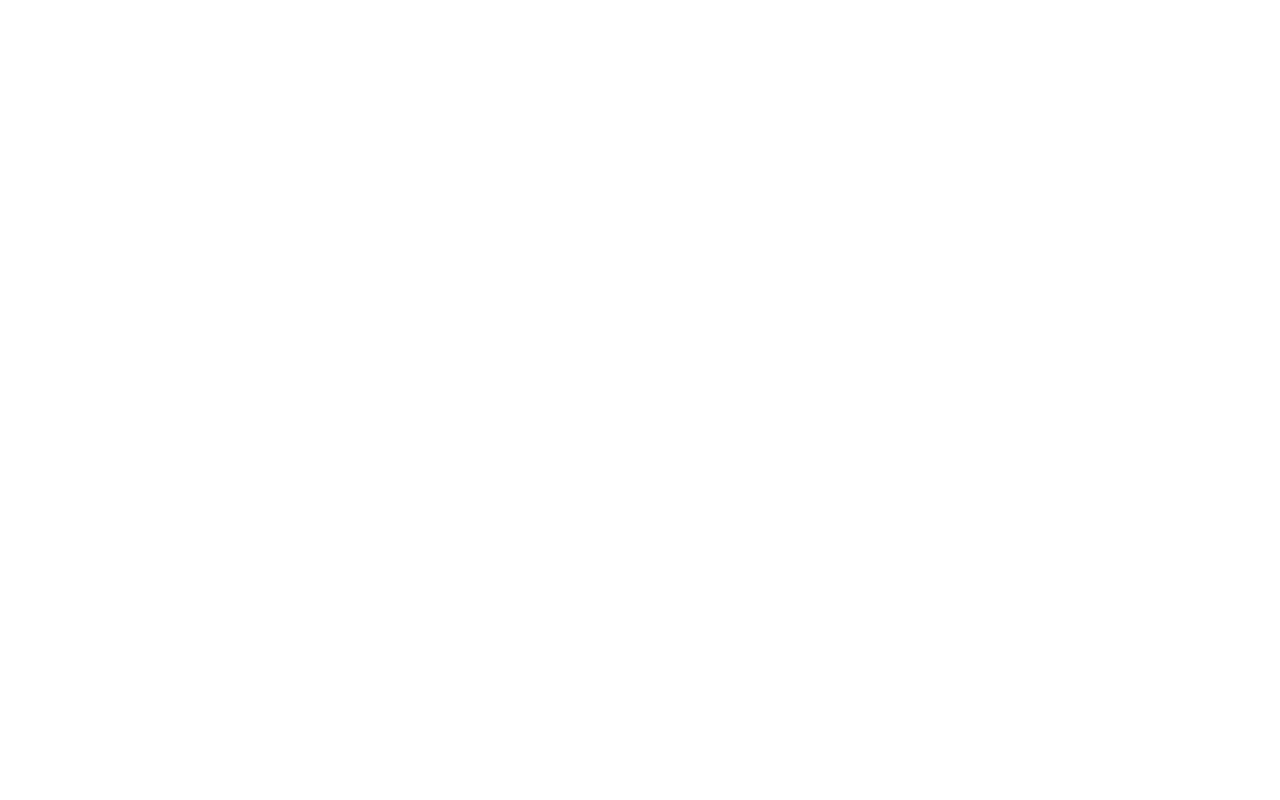
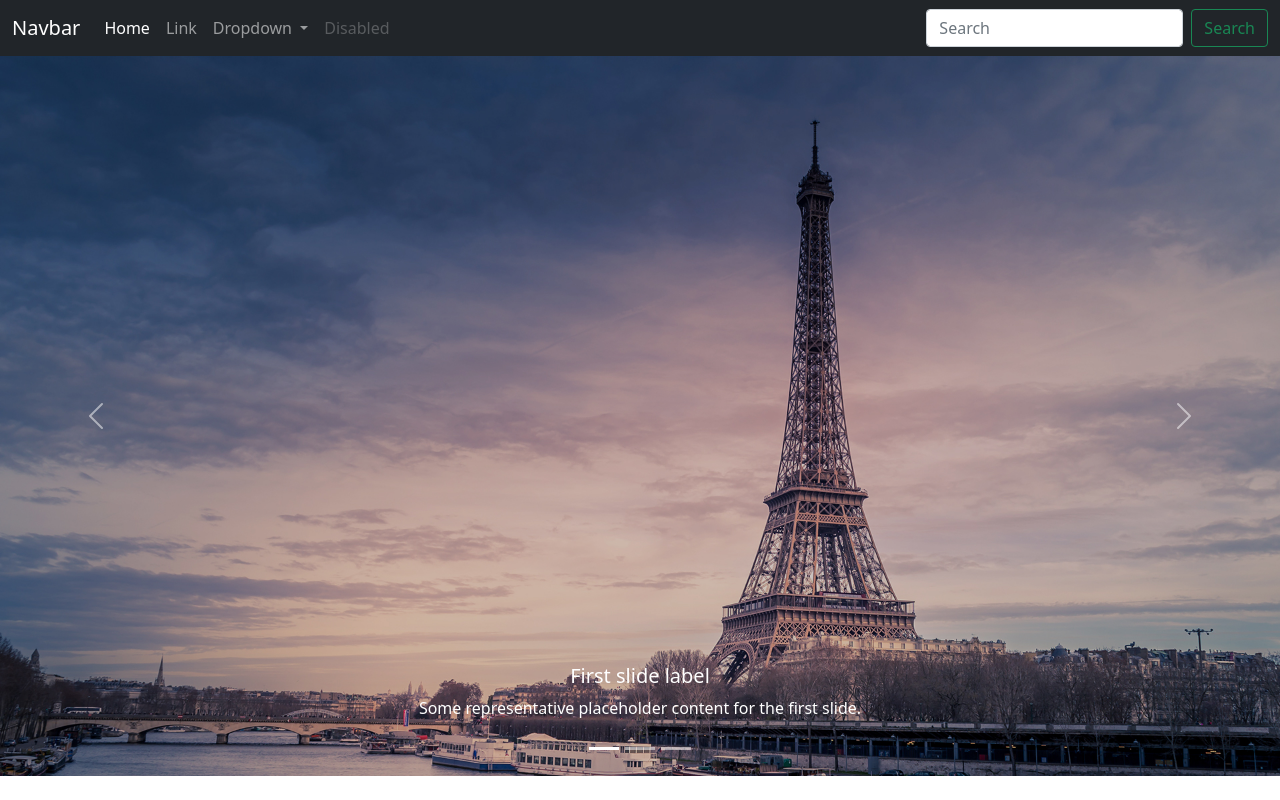
Before and after one commit to yousef-elsherbiny/teamwork-test, a plain HTML site: page index.html in a window 1280 px wide. Drawn offline with Linux system fonts and the light colour scheme.

Commit message:
header code added

```diff
--- a/index.html
+++ b/index.html
@@ -14,7 +14,84 @@
   <title>Document</title>
 </head>
 <body>
-
+  <header>
+    <nav class="navbar navbar-expand-lg bg-dark navbar-dark">
+      <div class="container-fluid">
+        <a class="navbar-brand" href="#">Navbar</a>
+        <button class="navbar-toggler" type="button" data-bs-toggle="collapse" data-bs-target="#navbarSupportedContent" aria-controls="navbarSupportedContent" aria-expanded="false" aria-label="Toggle navigation">
+          <span class="navbar-toggler-icon"></span>
+        </button>
+        <div class="collapse navbar-collapse" id="navbarSupportedContent">
+          <ul class="navbar-nav me-auto mb-2 mb-lg-0">
+            <li class="nav-item">
+              <a class="nav-link active" aria-current="page" href="#">Home</a>
+            </li>
+            <li class="nav-item">
+              <a class="nav-link" href="#">Link</a>
+            </li>
+            <li class="nav-item dropdown">
+              <a class="nav-link dropdown-toggle" href="#" id="navbarDropdown" role="button" data-bs-toggle="dropdown" aria-expanded="false">
+                Dropdown
+              </a>
+              <ul class="dropdown-menu" aria-labelledby="navbarDropdown">
+                <li><a class="dropdown-item" href="#">Action</a></li>
+                <li><a class="dropdown-item" href="#">Another action</a></li>
+                <li><hr class="dropdown-divider"></li>
+                <li><a class="dropdown-item" href="#">Something else here</a></li>
+              </ul>
+            </li>
+            <li class="nav-item">
+              <a class="nav-link disabled">Disabled</a>
+            </li>
+          </ul>
+          <form class="d-flex" role="search">
+            <input class="form-control me-2" type="search" placeholder="Search" aria-label="Search">
+            <button class="btn btn-outline-success" type="submit">Search</button>
+          </form>
+        </div>
+      </div>
+    </nav>
+  </header>
+  <div class="landing">
+    <div id="carouselExampleCaptions" class="carousel slide" data-bs-ride="false">
+      <div class="carousel-indicators">
+        <button type="button" data-bs-target="#carouselExampleCaptions" data-bs-slide-to="0" class="active" aria-current="true" aria-label="Slide 1"></button>
+        <button type="button" data-bs-target="#carouselExampleCaptions" data-bs-slide-to="1" aria-label="Slide 2"></button>
+        <button type="button" data-bs-target="#carouselExampleCaptions" data-bs-slide-to="2" aria-label="Slide 3"></button>
+      </div>
+      <div class="carousel-inner">
+        <div class="carousel-item active">
+          <img src="images/slideshow-1.jpg" class="d-block w-100" alt="...">
+          <div class="carousel-caption d-none d-md-block">
+            <h5>First slide label</h5>
+            <p>Some representative placeholder content for the first slide.</p>
+          </div>
+        </div>
+        <div class="carousel-item">
+          <img src="images/slideshow-2.jpg" class="d-block w-100" alt="...">
+          <div class="carousel-caption d-none d-md-block">
+            <h5>Second slide label</h5>
+            <p>Some representative placeholder content for the second slide.</p>
+          </div>
+        </div>
+        <div class="carousel-item">
+          <img src="images/slideshow-3.jpg" class="d-block w-100" alt="...">
+          <div class="carousel-caption d-none d-md-block">
+            <h5>Third slide label</h5>
+            <p>Some representative placeholder content for the third slide.</p>
+          </div>
+        </div>
+      </div>
+      <button class="carousel-control-prev" type="button" data-bs-target="#carouselExampleCaptions" data-bs-slide="prev">
+        <span class="carousel-control-prev-icon" aria-hidden="true"></span>
+        <span class="visually-hidden">Previous</span>
+      </button>
+      <button class="carousel-control-next" type="button" data-bs-target="#carouselExampleCaptions" data-bs-slide="next">
+        <span class="carousel-control-next-icon" aria-hidden="true"></span>
+        <span class="visually-hidden">Next</span>
+      </button>
+    </div>
+  </div>
   <script src="js/bootstrap.bundle.min.js"></script>
   <script src="js/script.js"></script>
 </body>
```
